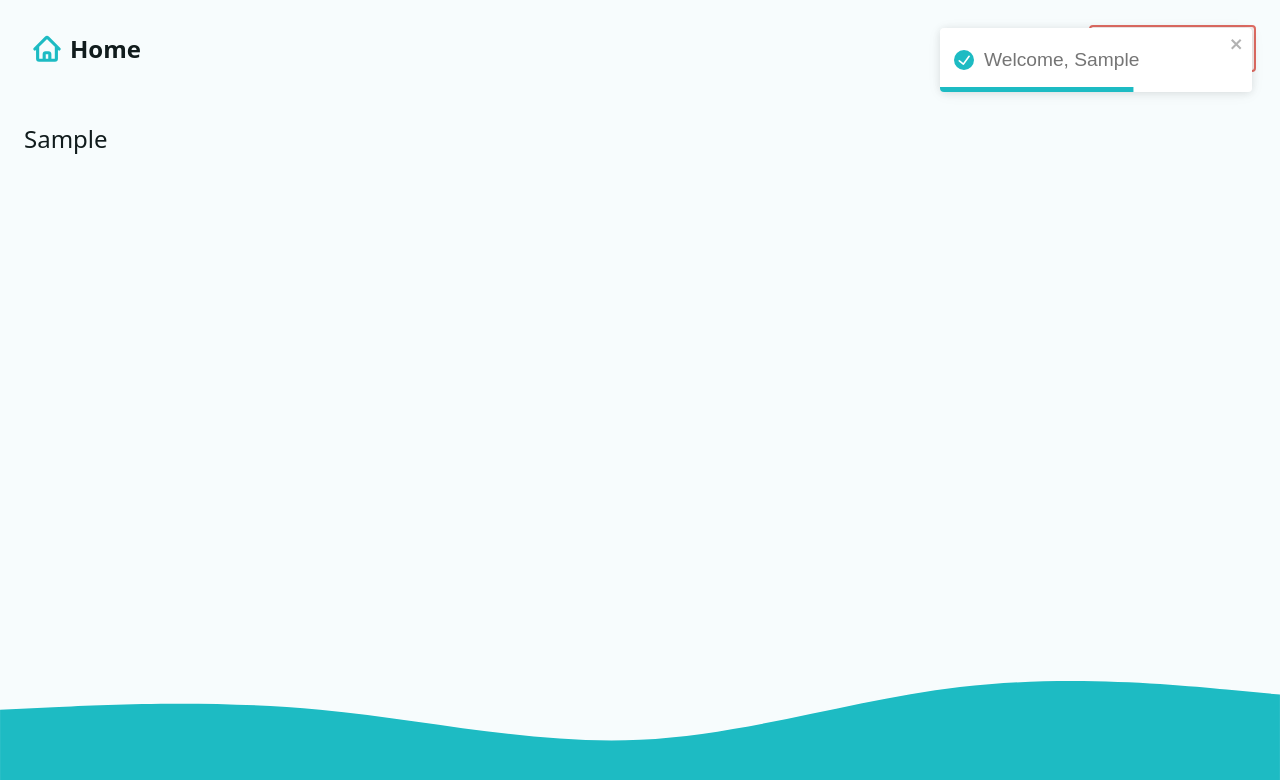
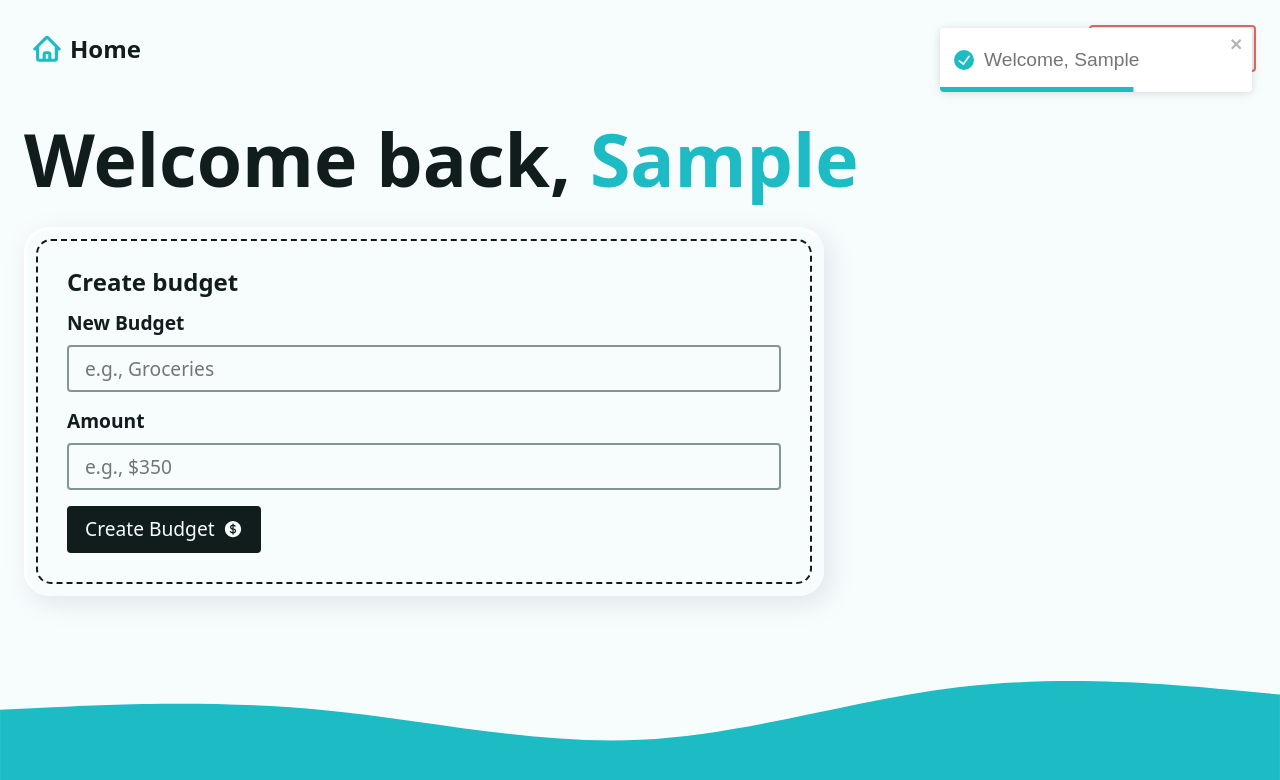
Before and after one commit to cheuchheang/budget-app, a React (Vite) app: page / in a window 1280 px wide. Both pictures are taken after typing "Sample" into the empty fields and a click on the button "Create Account". Shown: the top 780 px of the page. Built offline with nearby package versions, Linux system fonts and the light colour scheme.

Commit message:
add a budget form

```diff
--- /dev/null
+++ b/src/components/AddBudgetForm.jsx
@@ -0,0 +1,41 @@
+import { CurrencyDollarIcon } from "@heroicons/react/24/solid";
+import React from "react";
+import { Form } from "react-router-dom";
+
+const AddBudgetForm = () => {
+  return (
+    <div className="form-wrapper">
+      <h2 className="h3">Create budget</h2>
+      <Form method="post" className="grid-sm">
+        <div className="grid-xs">
+          <label htmlFor="newBudget">New Budget</label>
+          <input
+            type="text"
+            name="newBudget"
+            id="newBudget"
+            placeholder="e.g., Groceries"
+            required
+          />
+        </div>
+        <div className="grid-xs">
+          <label htmlFor="newBudgetAmount">Amount</label>
+          <input
+            type="number"
+            name="newBudgetAmount"
+            id="newBudgetAmount"
+            step="0.01"
+            placeholder="e.g., $350"
+            required
+            inputMode="decimal"
+          />
+        </div>
+        <button type="submit" className="btn btn--dark">
+          <span>Create Budget</span>
+          <CurrencyDollarIcon width={20}/>
+        </button>
+      </Form>
+    </div>
+  );
+};
+
+export default AddBudgetForm;
--- a/src/pages/Dashboard.jsx
+++ b/src/pages/Dashboard.jsx
@@ -1,6 +1,7 @@
 import React from "react";
 import { useLoaderData } from "react-router-dom";
 import { toast } from "react-toastify";
+import AddBudgetForm from "../components/AddBudgetForm";
 import Intro from "../components/Intro";
 import { fetchData } from "../helpers";
 
@@ -17,12 +18,32 @@
 
 export const dashboardLoader = () => {
   const userName = fetchData("userName");
-  return { userName };
+  const budgets = fetchData("budgets");
+  return { userName, budgets };
 };
 
 const Dashboard = () => {
-  const { userName } = useLoaderData();
-  return <>{userName ? <p>{userName}</p> : <Intro />}</>;
+  const { userName, budgets } = useLoaderData();
+  return (
+    <>
+      {userName ? (
+        <div className="dashboard">
+          <h1>
+            Welcome back, <span className="accent">{userName}</span>
+          </h1>
+          <div className="grid-sm">
+            <div className="grid-lg">
+              <div className="flex-lg">
+                <AddBudgetForm />
+              </div>
+            </div>
+          </div>
+        </div>
+      ) : (
+        <Intro />
+      )}
+    </>
+  );
 };
 
 export default Dashboard;
```
